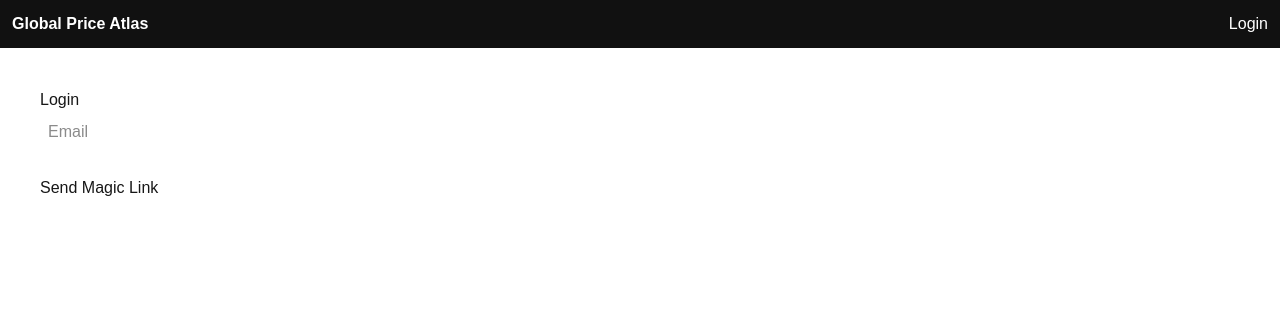
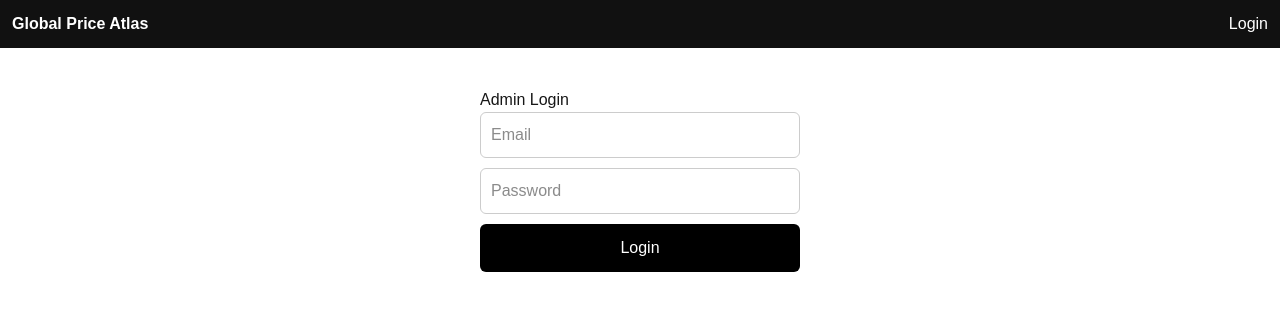
Before and after one commit to ypnadh12-maker/global-price-atlas, a Next.js app: page /login in a window 1280 px wide. Shown: the top 310 px of the page. Built offline with nearby package versions, Linux system fonts and the light colour scheme; no server answers.

Commit message:
admin password login

```diff
--- a/app/login/page.tsx
+++ b/app/login/page.tsx
@@ -2,41 +2,72 @@
 
 import { useState } from 'react'
 import { supabase } from '@/lib/supabase'
+import { useRouter } from 'next/navigation'
 
-export default function Login() {
+export default function LoginPage() {
   const [email, setEmail] = useState('')
+  const [password, setPassword] = useState('')
   const [message, setMessage] = useState('')
+  const router = useRouter()
 
   async function signIn() {
-    if (!supabase) {
-      setMessage('Supabase not configured')
+    if (!supabase) return
+
+    const { error } = await supabase.auth.signInWithPassword({
+      email,
+      password
+    })
+
+    if (error) {
+      setMessage(error.message)
       return
     }
 
-    const { error } = await supabase.auth.signInWithOtp({ email })
-
-    if (error) setMessage(error.message)
-    else setMessage('Check your email for login link!')
+    router.push('/admin-analytics')
   }
 
   return (
-    <main style={{ padding: 40 }}>
-      <h1>Login</h1>
+    <main style={{ padding: 40, maxWidth: 400, margin: '0 auto' }}>
+      <h1>Admin Login</h1>
 
       <input
+        placeholder="Email"
         value={email}
         onChange={e => setEmail(e.target.value)}
-        placeholder="Email"
-        style={{ padding: 8, width: 300 }}
+        style={styles.input}
       />
 
-      <br /><br />
+      <input
+        type="password"
+        placeholder="Password"
+        value={password}
+        onChange={e => setPassword(e.target.value)}
+        style={styles.input}
+      />
 
-      <button onClick={signIn}>
-        Send Magic Link
+      <button onClick={signIn} style={styles.button}>
+        Login
       </button>
 
       <p>{message}</p>
     </main>
   )
 }
+
+const styles = {
+  input: {
+    width: '100%',
+    padding: 10,
+    marginBottom: 10,
+    border: '1px solid #ccc',
+    borderRadius: 6
+  },
+  button: {
+    width: '100%',
+    padding: 12,
+    background: 'black',
+    color: 'white',
+    borderRadius: 6,
+    cursor: 'pointer'
+  }
+}
```
